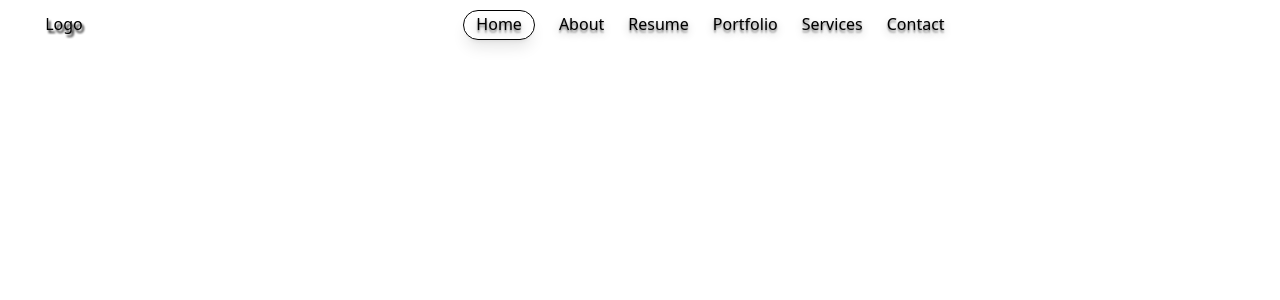
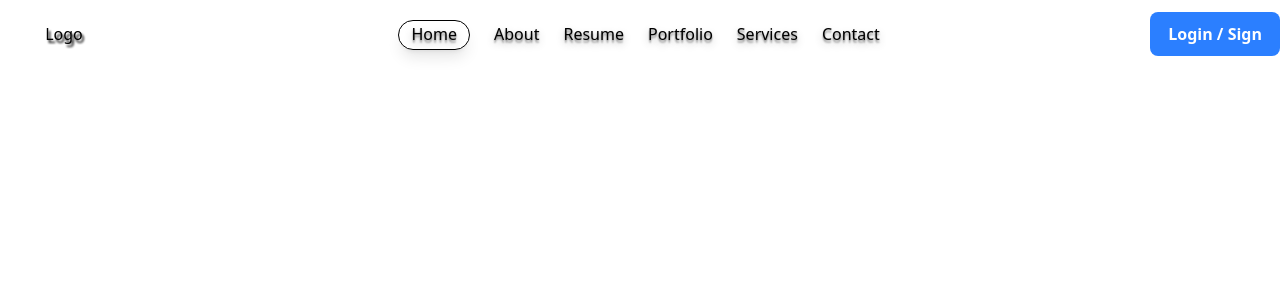
Before and after one commit to awaisfaryad25/react-basic-project, a React (Vite) app: page / in a window 1280 px wide. Shown: the top 300 px of the page. Built offline with nearby package versions, Linux system fonts and the light colour scheme.

Commit message:
add common button

```diff
--- /dev/null
+++ b/src/components/global/Button.jsx
@@ -0,0 +1,43 @@
+import React from "react";
+
+const variantClasses = {
+  primary: "w-full px-4 py-2 font-bold text-white bg-blue-500 rounded-lg border-2 border-transparent transition-all duration-300 hover:text-blue-500 hover:bg-white hover:border-blue-500",
+  outline: "border px-3 py-1 uppercase text-sm text-[var(--text-secondary)] hover:!text-[var(--bg-color)] hover:!bg-[var(--bg-transparent)] hover:!border-[var(--text-secondary)]",
+  outlineDashed: "bg-transparent rounded border border-dotted border-[var(--text-ternary)]/30 px-2 py-1 text-xs text-[var(--text-ternary)] uppercase font-[300] mt-3 mr-2 hover:!text-[var(--bg-color)] hover:!bg-[var(--bg-transparent)] hover:!border-[var(--text-secondary)]",
+};
+
+const activeClasses = {
+  primary: "!text-white !bg-[var(--text-primary)]",
+  outline: "!text-white !border-[var(--text-primary)] bg-[var(--text-primary)]",
+  outlineDashed: "!text-white !border-solid !border-[var(--text-primary)] !bg-[var(--text-primary)]",
+};
+
+const Button = ({
+  label = "",
+  variant = "primary",
+  onClick,
+  type = "button",
+  disabled = false,
+  className = "",
+  active = false,
+  ...props
+}) => {
+  return (
+    <button
+      type={type}
+      onClick={onClick}
+      disabled={disabled}
+      className={`flex justify-center items-center transition-colors duration-300 cursor-pointer
+        ${variantClasses[variant]}
+        ${disabled ? "opacity-50 cursor-not-allowed" : ""}
+        ${active ? activeClasses[variant] : ""}
+        ${className}
+      `}
+      {...props}
+    >
+      {label}
+    </button>
+  );
+};
+
+export default Button;
--- a/src/components/global/MobileMenu.jsx
+++ b/src/components/global/MobileMenu.jsx
@@ -1,6 +1,6 @@
 import { useEffect } from "react";
 import { IoIosClose } from "react-icons/io";
-// import Button from "./Button";
+import Button from "./Button";
 import { Link } from "react-router-dom";
 
 const MobileMenu = ({ isOpen, setIsOpen, menuItems, currentPath, isScrolled  }) => {
@@ -61,10 +61,7 @@ const MobileMenu = ({ isOpen, setIsOpen, menuItems, currentPath, isScrolled  })
           ))}
         </ul>
         <div className="pr-6">
-          {/* <Button
-            title="Login / Sign"
-            className="w-full text-base text-end pr-8 py-2 border-l-0 rounded-r-full"
-          /> */}
+          <Button label="Login / Sign" variant="primary" onClick={() => alert("Primary clicked")} />
         </div>
       </div>
     </div>
--- a/src/components/global/Navbar.jsx
+++ b/src/components/global/Navbar.jsx
@@ -2,7 +2,7 @@ import { useState, useEffect } from "react";
 import { IoIosMenu } from "react-icons/io";
 import { Link, useLocation } from "react-router-dom";
 // import logo from "../../assets/logo/awais.svg";
-// import Button from "./Button";
+import Button from "./Button";
 import MobileMenu from "./MobileMenu";
 
 const Navbar = () => {
@@ -69,7 +69,7 @@ const Navbar = () => {
           </ul>
 
           <div className="hidden md:block">
-            {/* <Button title="Login / Sign" /> */}
+            <Button label="Login / Sign" variant="primary" onClick={() => alert("Primary clicked")} />
           </div>
 
           <div className="md:hidden text-[var(--primary)]">
```
